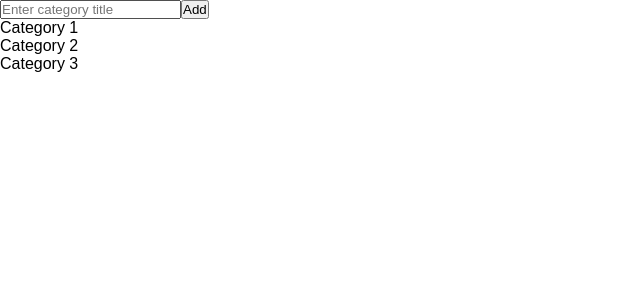
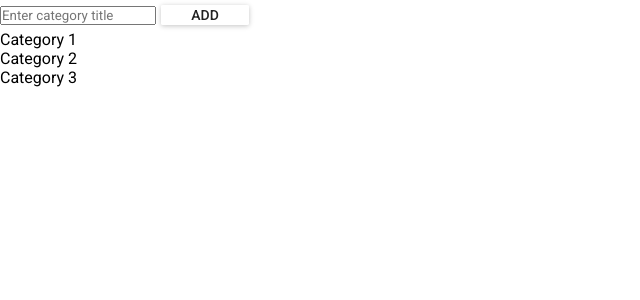
Before and after one commit to yoshirolas/TO-DO-List, a React (Create React App) app: page / in a window 1280 px wide. Shown: the top 300 px of the page, without its empty margins (0-640 px from the left). Built offline with nearby package versions, Linux system fonts and the light colour scheme.

Commit message:
Added material-ui library

```diff
--- a/package.json
+++ b/package.json
@@ -3,6 +3,7 @@
   "version": "0.1.0",
   "private": true,
   "dependencies": {
+    "material-ui": "^0.20.0",
     "react": "^16.2.0",
     "react-dom": "^16.2.0",
     "react-redux": "^5.0.6",
--- a/src/CategoryInputForm.js
+++ b/src/CategoryInputForm.js
@@ -2,6 +2,7 @@ import React, { Component } from 'react';
 // import './CategoryInputForm.css';
 import { connect } from 'react-redux'
 import { addCategory } from './actions'
+import RaisedButton from 'material-ui/RaisedButton';
 
 
 class CategoryInputForm extends Component {
@@ -14,11 +15,13 @@ class CategoryInputForm extends Component {
 
 	addCategory = (event) => {
 		event.preventDefault();
-		this.props.dispatch(addCategory(this.CategoryTitle.value));
-		console.log(this.CategoryTitle.value);
-		this.setState({
-			categoryInputValue: '',
-		});
+		if (this.CategoryTitle.value) {
+			this.props.dispatch(addCategory(this.CategoryTitle.value));
+
+			this.setState({
+				categoryInputValue: '',
+			});
+		}
 	}
 
 	handleCategoryInputChange = (event) => {
@@ -28,6 +31,11 @@ class CategoryInputForm extends Component {
 	}
 
   render() {
+  	const style = {
+  		margin: 5,
+  		height: 20,
+		};
+
     return (
 			<article className="categoryInput">
     		<form onSubmit={this.addCategory}>
@@ -38,7 +46,7 @@ class CategoryInputForm extends Component {
 			     	onChange={ this.handleCategoryInputChange }
 			     	ref={ input => this.CategoryTitle = input }
 		      />
-		    	<button type='submit'>Add</button>
+		      <RaisedButton label="Add" type='submit' style={style} />
 		    </form>
   		</article>
     );
--- a/src/index.css
+++ b/src/index.css
@@ -1,6 +1,9 @@
+@import url('https://fonts.googleapis.com/css?family=Roboto:300,400,500');
+
 * {
   margin: 0 auto;
   padding: 0;
+  font-family: 'Roboto', sans-serif;
 }
 
 body {
--- a/src/index.js
+++ b/src/index.js
@@ -5,10 +5,13 @@ import App from './App';
 import registerServiceWorker from './registerServiceWorker';
 import store from './store';
 import { Provider } from 'react-redux'
+import MuiThemeProvider from 'material-ui/styles/MuiThemeProvider';
 
 ReactDOM.render(
 	<Provider store={store}>
-  	<App />
+		<MuiThemeProvider>
+	  	<App />
+	  </MuiThemeProvider>
   </Provider>,
 	document.getElementById('root')
 );
```
Also changed, not shown: 1 other file (tests, documents, lock files or other folders).
